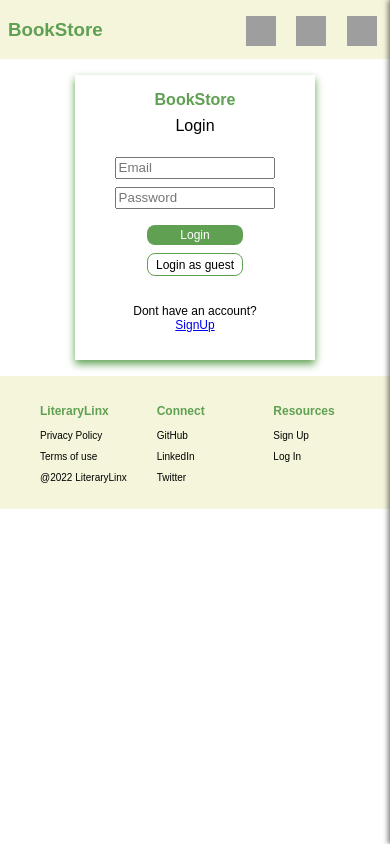
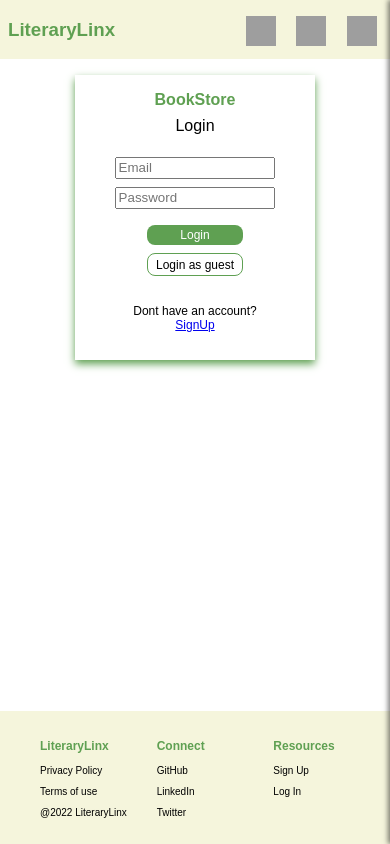
Before and after one commit to alefiyahmadar/ultimateBookStore, a React (Create React App) app: page /login in a window 390 px wide. Built offline with nearby package versions, Linux system fonts and the light colour scheme; grey boxes are pictures that could not be loaded.

Commit message:
initial-commit

```diff
--- a/src/App.js
+++ b/src/App.js
@@ -50,7 +50,7 @@ export default function App() {
         </p>
 
 
-        <h3 onClick={() => navigate("/product")}>BookStore</h3>
+        <h3 onClick={() => navigate("/product")}>LiteraryLinx</h3>
         <span>
           <img
             className="cart-button"
@@ -242,7 +242,7 @@ export default function App() {
         <Route path="/user" element={ isLoggedIn ? <UserPage />:<AuthWrapper><UserPage/></AuthWrapper>}></Route>
       </Routes>
 
-      <footer style={{display:window.location.pathname === "/product" ? "none" :"flex"}}>
+      <footer style={{display:window.location.pathname === "/Product" ? "none" :"flex"}}>
         <ul className="footerUl">
           <div className="about">
             <h3>LiteraryLinx</h3>
--- a/src/pages/LoginPg.js
+++ b/src/pages/LoginPg.js
@@ -11,7 +11,7 @@ export const LoginPage = () => {
 
 const GuestHandler =()=>{
 setIsLoggedIn(true)
-navigate("/")
+navigate("/Product")
 
 }
 const LoginHandler =()=>{
@@ -22,7 +22,7 @@ const LoginHandler =()=>{
         console.log(user)
         localStorage.setItem("user" , JSON.stringify(user))
         setIsLoggedIn(true)
-        navigate("/")
+        navigate("/Product")
       }else{
 
 
@@ -30,6 +30,7 @@ const LoginHandler =()=>{
 
 
   })
+  return GetUser
 }
 
   return (
--- a/src/styles.css
+++ b/src/styles.css
@@ -97,8 +97,10 @@ body {
     background-color: beige;
     margin-bottom: 0;
     text-align: left;
-position: absolute;
+position: fixed;
 width: 100%;
+bottom: 0;
+
   }
   .footerUl{
     display: flex;
@@ -211,6 +213,10 @@ margin-left: 1rem;
   padding: 0.5rem;
   background-color: #5fa052;
   color: white;
+}
+.ProdDetailDiv{
+
+  padding-bottom: 120px;
 }
 .ProdDetailDiv div{
   padding: 0.5rem;
@@ -757,6 +763,7 @@ margin-bottom: 1rem;
 }
 
 @media only screen and (min-width: 430px) {
+
   .nav {
     background-color: beige;
     padding: 1.1rem;
@@ -944,6 +951,8 @@ gap: 1rem;
     background-color: beige;
     display: flex;
     padding-left: 2rem;
+
+    width: 100%;
   }
   .footerUl {
     display: flex;
```
